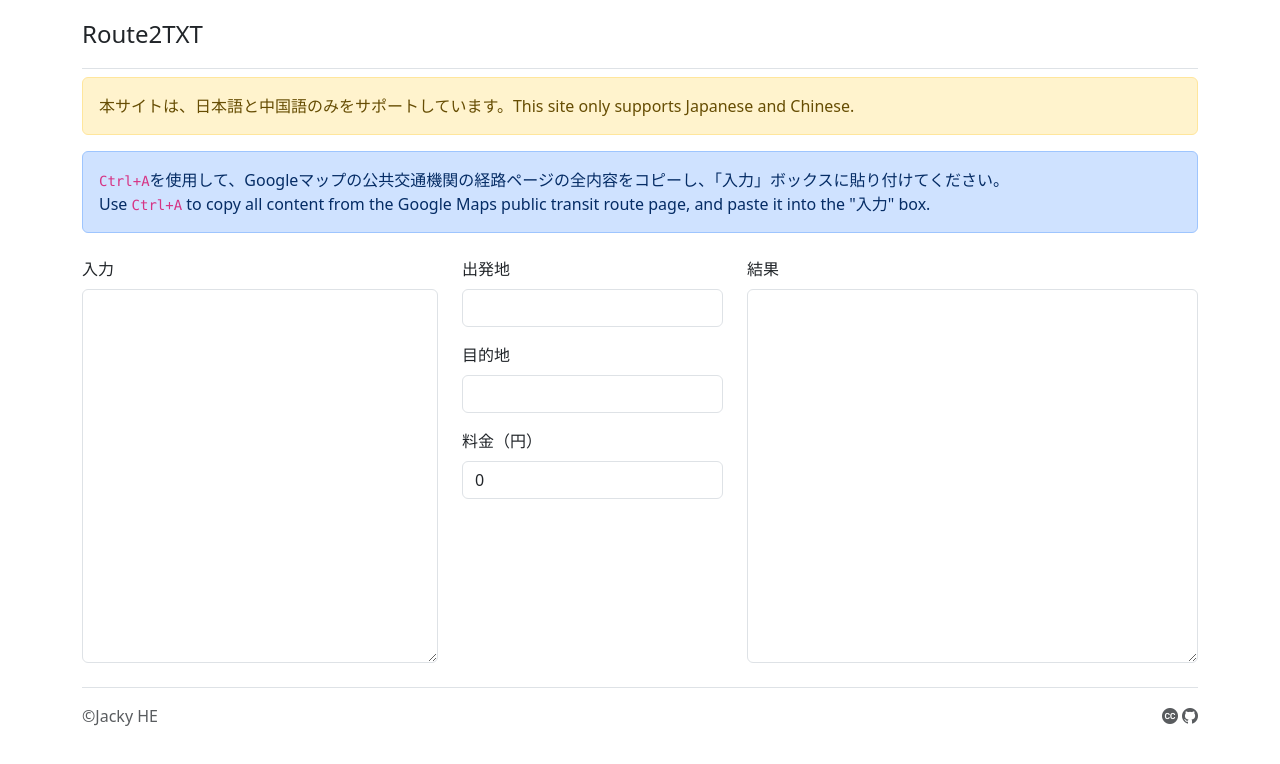
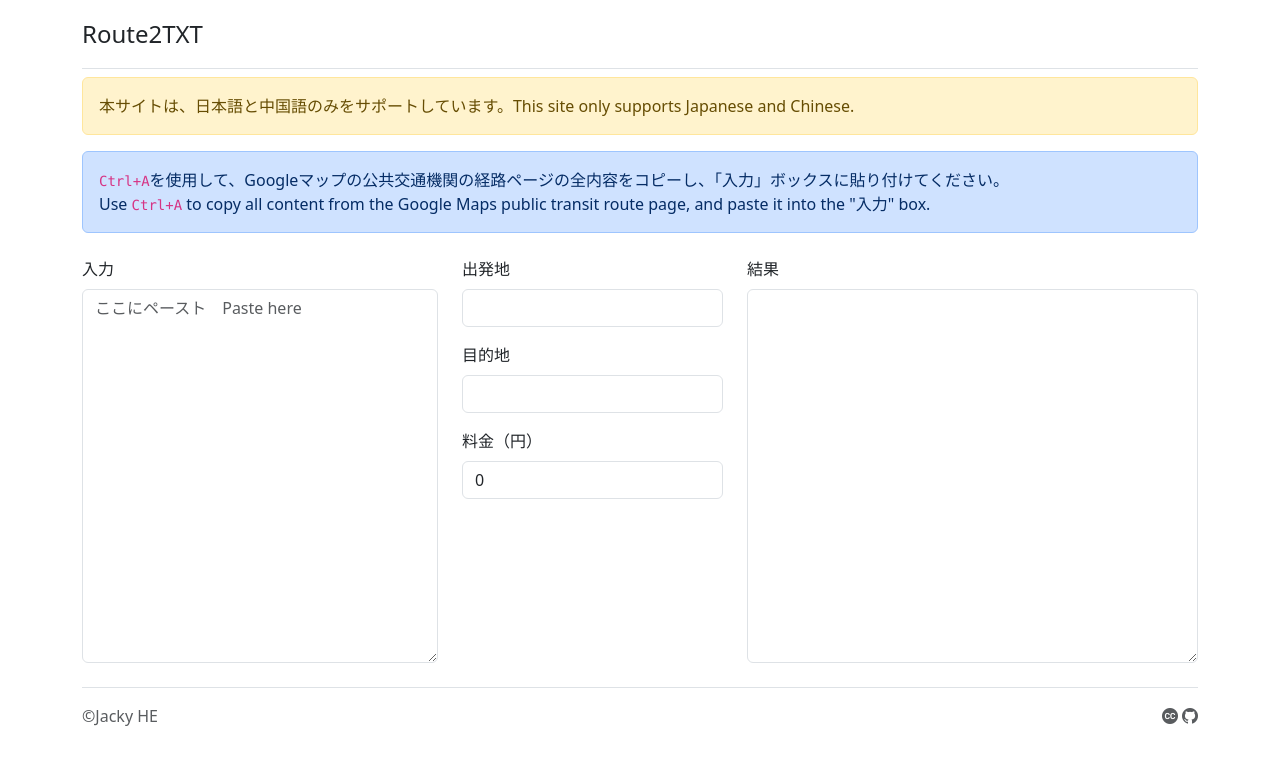
Before and after one commit to ihkk/Route2TXT, a React (Create React App) app: page / in a window 1280 px wide. Shown: the top 764 px of the page. Built offline with nearby package versions, Linux system fonts and the light colour scheme.

Commit message:
Add placeholder text to inputTextarea

```diff
--- a/src/App.js
+++ b/src/App.js
@@ -185,7 +185,7 @@ function App() {
         <div className='row mt-2'>
           <div className='col-md-4'>
             <label for="inputTextarea" className='form-label'>入力</label>
-            <textarea class="form-control textarea-no-scroll" id="inputTextarea" rows="15" onChange={handleInputChange}></textarea>
+            <textarea class="form-control textarea-no-scroll" id="inputTextarea" rows="15" onChange={handleInputChange} placeholder="ここにペースト　Paste here"></textarea>
           </div>
           <div className='col-md-3'>
             <div className='row'>
```
